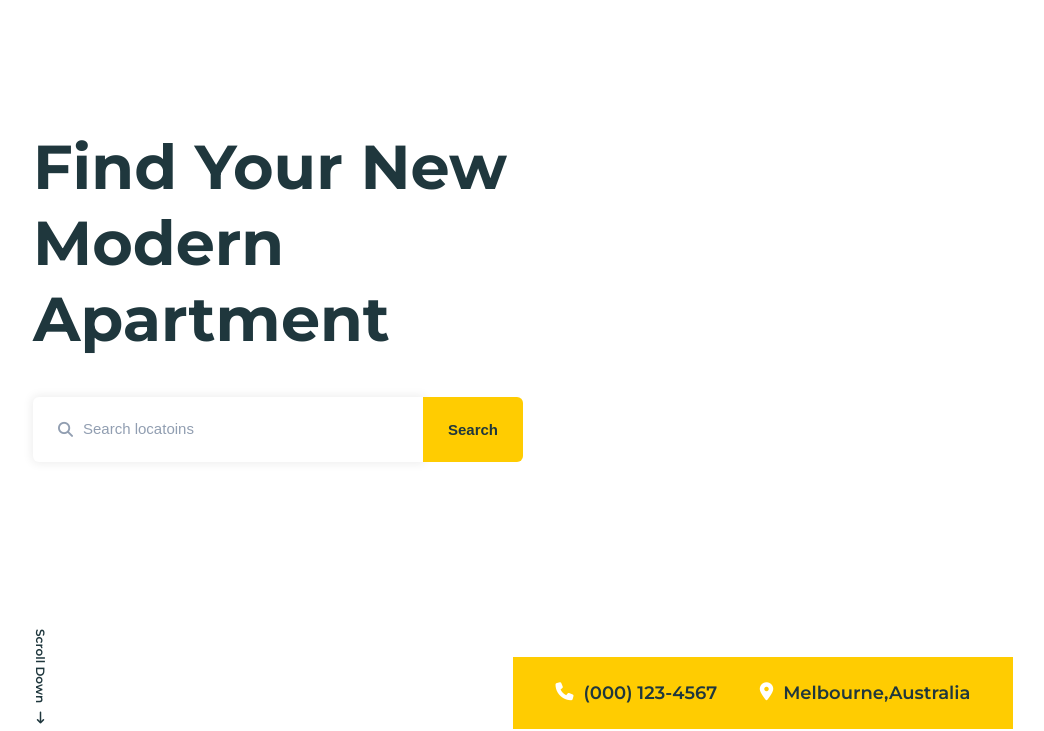
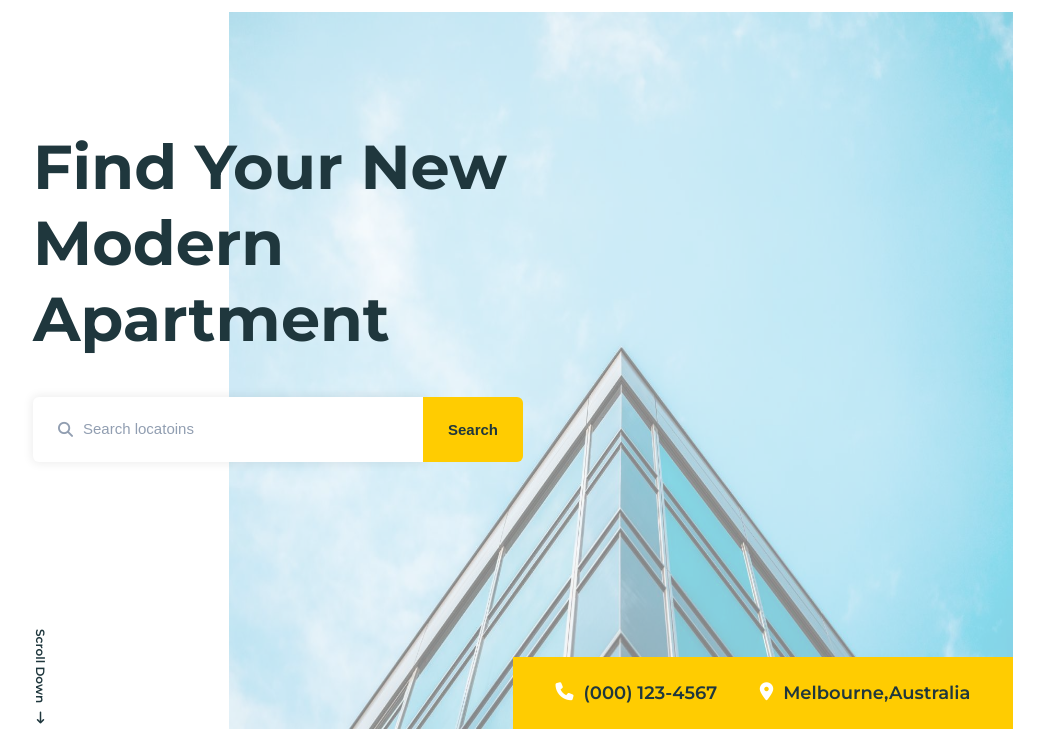
Before and after one commit to Abdulrahman-lab/Luxestate-Template, a plain HTML site: page index.html in a window 1280 px wide. Shown: the part 71-802 px from the top of the page, without its empty margins (117-1161 px from the left). Drawn offline with Linux system fonts and the light colour scheme; the site is published under a folder, as on GitHub Pages, so addresses that start at the root find nothing.

Commit message:
Update luxestate.css

```diff
--- a/css/luxestate.css
+++ b/css/luxestate.css
@@ -151,7 +151,7 @@ main .container {
     margin-top: 83px;
 }
 main .container-1 {
-    background-image: url(/imgs/background.webp);
+    background-image: url('../imgs/background.webp');
     background-size: 80% 100%;
     background-repeat: no-repeat;
     background-position: right;
```
